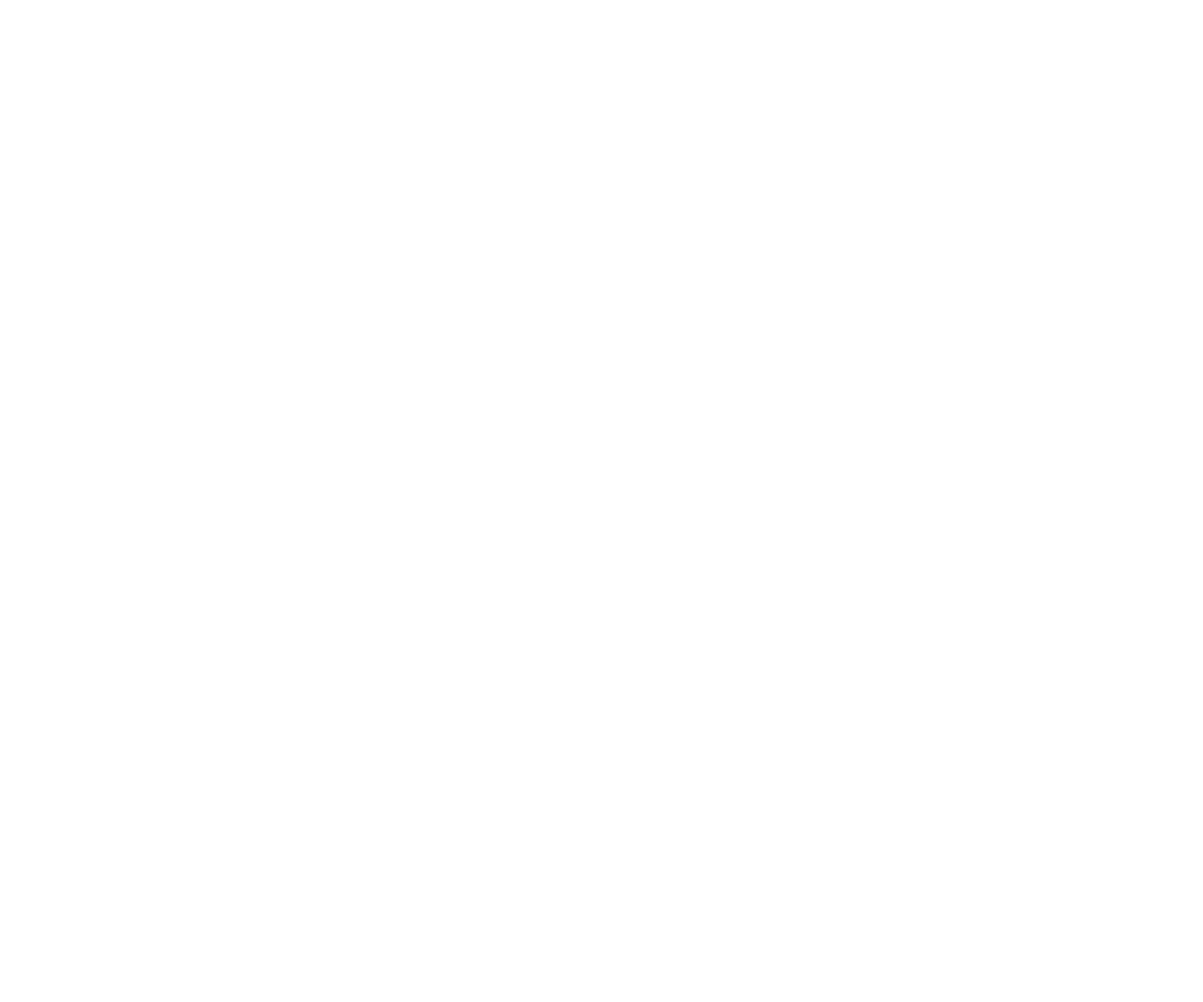
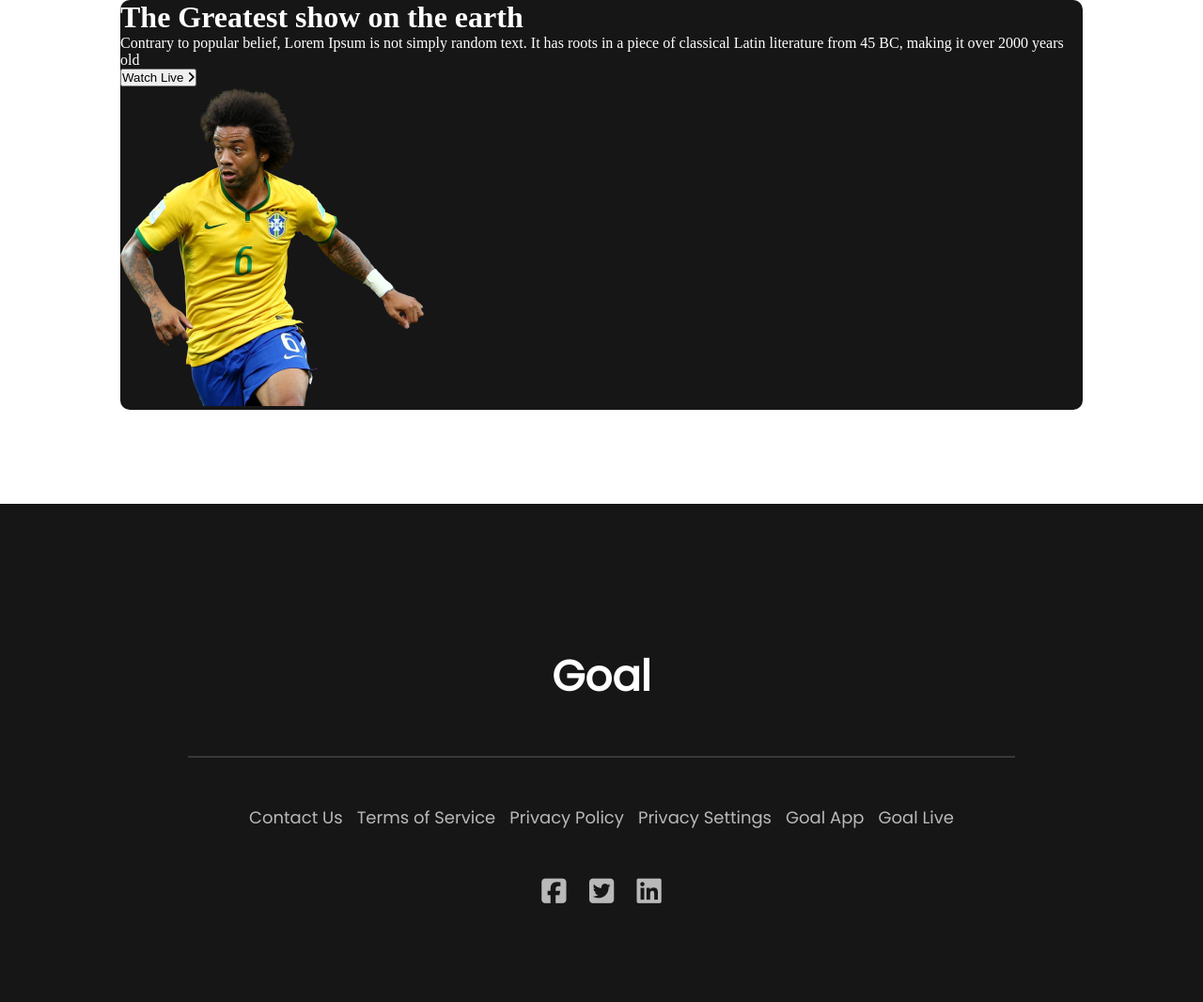
Before and after one commit to mehedi9868/goal, a plain HTML site: page index.html in a window 1280 px wide. Shown: the whole page at 94% size. Before the commit the page ends 800 px from the top, so only its background shows below. Drawn offline with Linux system fonts and the light colour scheme.

Commit message:
footer part designed

```diff
--- a/index.html
+++ b/index.html
@@ -6,10 +6,61 @@
     <meta http-equiv="X-UA-Compatible" content="IE=edge">
     <meta name="viewport" content="width=device-width, initial-scale=1.0">
     <title>Goal-Home Page</title>
+    <!-- external css link -->
+    <link rel="stylesheet" href="style.css">
+    <!-- font awesome kit -->
+    <script src="https://kit.fontawesome.com/a6737f02bf.js" crossorigin="anonymous"></script>
+    <!-- google fonts -->
+    <link rel="preconnect" href="https://fonts.googleapis.com">
+    <link rel="preconnect" href="https://fonts.gstatic.com" crossorigin>
+    <link href="https://fonts.googleapis.com/css2?family=Poppins&display=swap" rel="stylesheet">
 </head>
 
 <body>
+    <header class="header-section">
+        <div class="header-container">
+            <div class="header-left">
+                <h1>The Greatest
+                    show on the
+                    earth</h1>
+                <p>Contrary to popular belief, Lorem Ipsum is not simply
 
+                    random text. It has roots in a piece of classical Latin literature
+                    from 45 BC, making it over 2000 years old</p>
+                <button>Watch Live <i class="fa-solid fa-angle-right"></i></button>
+            </div>
+            <div class="header-right">
+                <img src="assets/Banner Image.png" alt="image of a football player">
+            </div>
+        </div>
+    </header>
+    <main>
+
+    </main>
+    <footer>
+        <h1>Goal</h1>
+        <hr>
+        <div class="footer-menu">
+            <a href="">Contact Us</a>
+            <a href="">Terms of Service</a>
+            <a href="">Privacy Policy</a>
+            <a href="">Privacy Settings</a>
+            <a href="">Goal App</a>
+            <a href="">Goal Live</a>
+        </div>
+        <div class="social-links">
+
+            <a href="https://www.facebook.com/" target="_blank">
+                <i class="fa-brands fa-facebook-square"></i>
+            </a>
+            <a href="https://twitter.com/" target="_blank">
+                <i class="fa-brands fa-twitter-square"></i>
+            </a>
+            <a href="https://www.linkedin.com/" target="_blank">
+                <i class="fa-brands fa-linkedin"></i>
+            </a>
+        </div>
+    </footer>
 </body>
 
 </html>
--- a/style.css
+++ b/style.css
@@ -0,0 +1,60 @@
+* {
+    margin: 0;
+    padding: 0;
+}
+
+.header-section {
+    display: flex;
+    justify-content: center;
+    align-items: center;
+
+}
+
+.header-container {
+    width: 80%;
+    background-color: #161616;
+    color: #FFFFFF;
+    border-radius: 10px;
+}
+
+/* footer */
+footer {
+    background-color: #161616;
+    text-align: center;
+    padding: 100px 200px;
+    font-family: 'Poppins', sans-serif;
+    margin-top: 100px;
+}
+
+footer h1 {
+    font-size: 45px;
+    color: #FFFFFF;
+    padding: 50px;
+}
+
+footer>hr {
+    color: #B9B9B9;
+    opacity: 0.2;
+}
+
+.footer-menu {
+    display: flex;
+    justify-content: space-evenly;
+    padding: 50px;
+}
+
+.footer-menu a {
+    text-decoration: none;
+    font-size: 18px;
+    color: #B9B9B9;
+}
+
+.social-links a {
+    text-decoration: none;
+    color: #B9B9B9;
+    margin: 10px;
+}
+
+.social-links a i {
+    font-size: 30px;
+}
```
